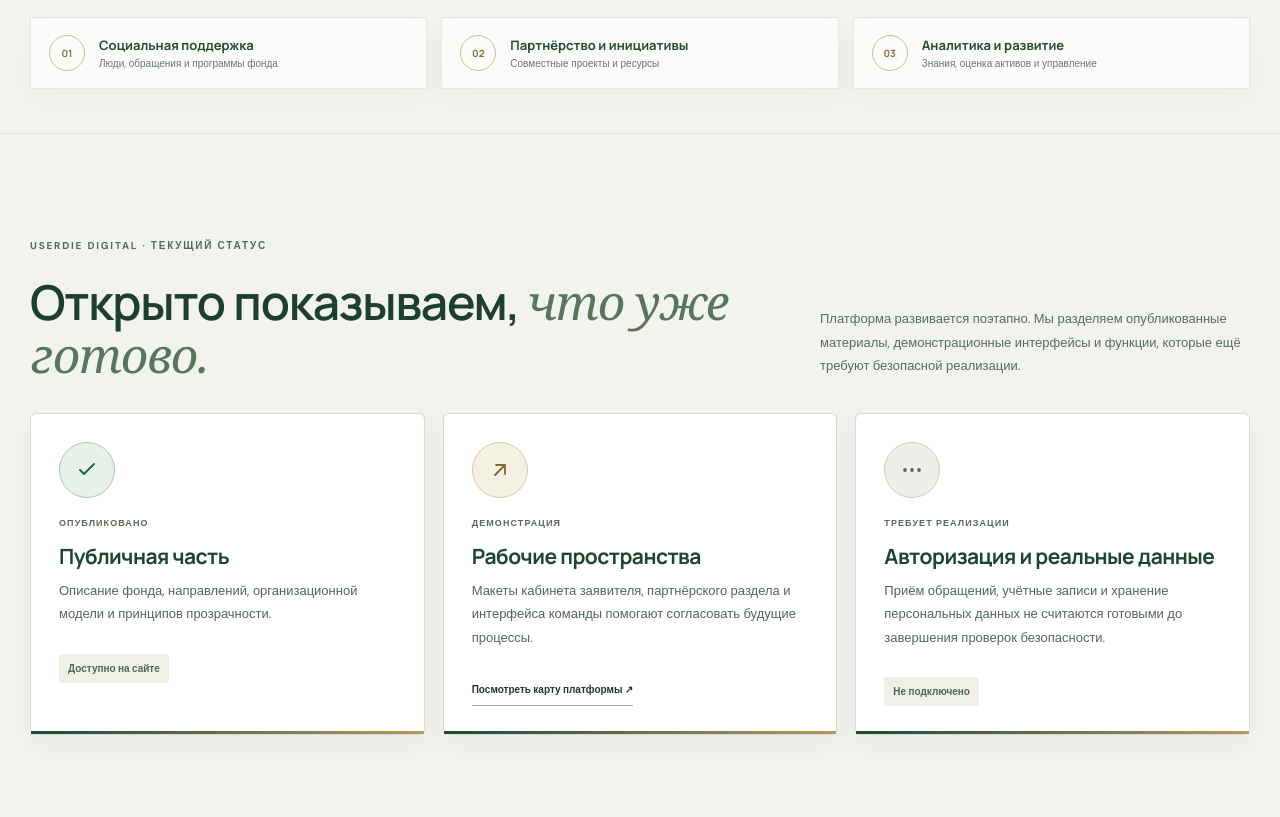
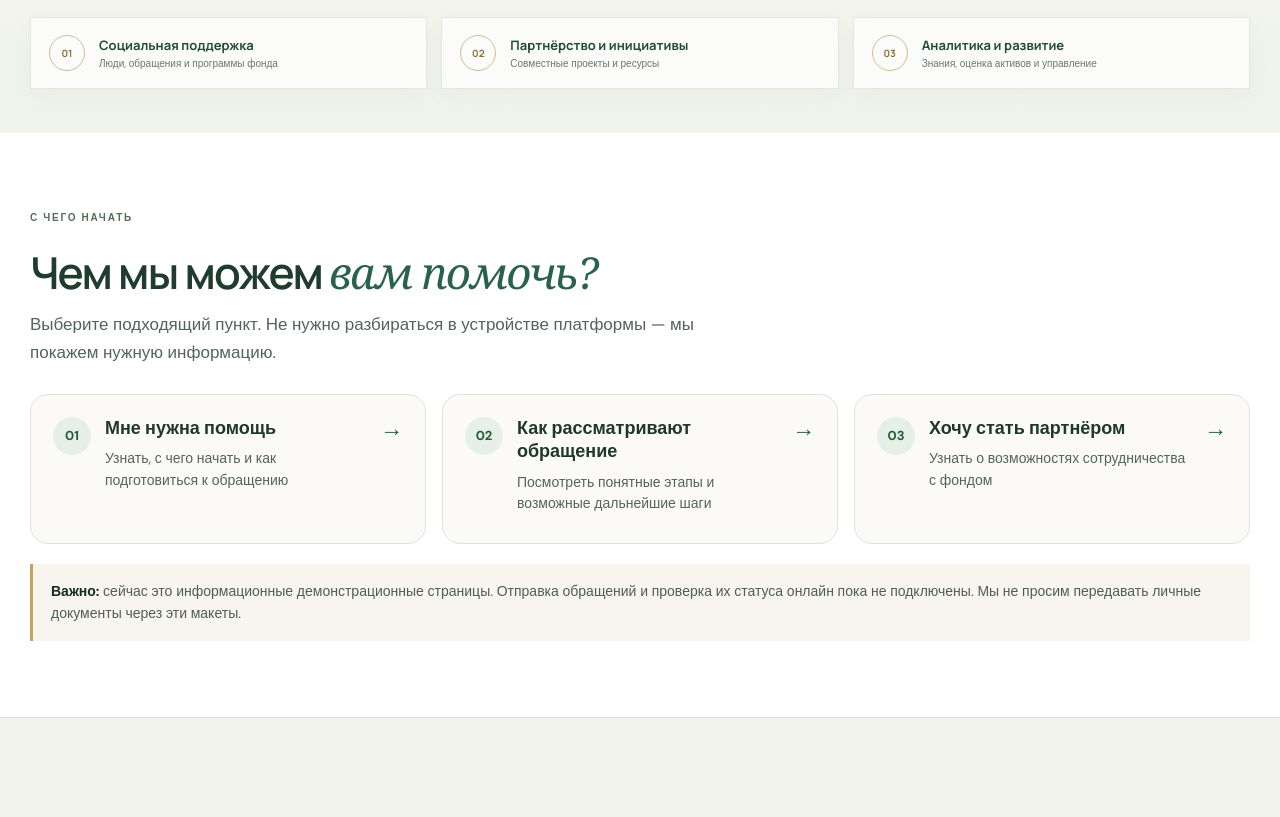
Before and after one commit to userdie-foundation/userdie-digital, a website: page website/index.html in a window 1280 px wide. Shown: the part 764-1581 px from the top of the page. Drawn offline with Linux system fonts and the light colour scheme.

Commit message:
feat: add simple help pathways to public homepage

```diff
--- a/website/index.html
+++ b/website/index.html
@@ -70,6 +70,55 @@
         <article><span class="pillar-index">03</span><span><strong>Аналитика и развитие</strong><small>Знания, оценка активов и управление</small></span></article>
       </div>
     </section>
+
+    <section class="quick-help section" id="help" aria-labelledby="quick-help-title">
+      <div class="container">
+        <div class="quick-help-heading">
+          <p class="eyebrow">С ЧЕГО НАЧАТЬ</p>
+          <h2 id="quick-help-title">Чем мы можем <em>вам помочь?</em></h2>
+          <p>Выберите подходящий пункт. Не нужно разбираться в устройстве платформы — мы покажем нужную информацию.</p>
+        </div>
+        <div class="quick-help-grid">
+          <a class="quick-help-card" href="prototype/applicant-cabinet.html#prepare">
+            <span class="quick-help-number">01</span>
+            <span class="quick-help-card-copy"><strong>Мне нужна помощь</strong><small>Узнать, с чего начать и как подготовиться к обращению</small></span>
+            <span class="quick-help-arrow" aria-hidden="true">→</span>
+          </a>
+          <a class="quick-help-card" href="prototype/applicant-cabinet.html#steps">
+            <span class="quick-help-number">02</span>
+            <span class="quick-help-card-copy"><strong>Как рассматривают обращение</strong><small>Посмотреть понятные этапы и возможные дальнейшие шаги</small></span>
+            <span class="quick-help-arrow" aria-hidden="true">→</span>
+          </a>
+          <a class="quick-help-card" href="prototype/partner-space.html">
+            <span class="quick-help-number">03</span>
+            <span class="quick-help-card-copy"><strong>Хочу стать партнёром</strong><small>Узнать о возможностях сотрудничества с фондом</small></span>
+            <span class="quick-help-arrow" aria-hidden="true">→</span>
+          </a>
+        </div>
+        <p class="quick-help-note"><strong>Важно:</strong> сейчас это информационные демонстрационные страницы. Отправка обращений и проверка их статуса онлайн пока не подключены. Мы не просим передавать личные документы через эти макеты.</p>
+      </div>
+    </section>
+
+    <style>
+      .quick-help{padding:clamp(48px,6vw,76px) 0;background:#fff}
+      .quick-help-heading{max-width:720px;margin-bottom:28px}
+      .quick-help-heading h2{margin:10px 0 12px;font-size:clamp(30px,4vw,44px);line-height:1.12;letter-spacing:-.04em}
+      .quick-help-heading h2 em{color:#28624d}
+      .quick-help-heading>p:last-child{margin:0;color:#53645b;font-size:17px;line-height:1.65}
+      .quick-help-grid{display:grid;grid-template-columns:repeat(3,minmax(0,1fr));gap:16px}
+      .quick-help-card{display:flex;align-items:flex-start;gap:14px;min-height:150px;padding:22px;border:1px solid #dce5dd;border-radius:18px;background:#fbfaf6;color:#172b25;text-decoration:none;transition:background .18s ease,border-color .18s ease,transform .18s ease}
+      .quick-help-card:hover{background:#f1f6ef;border-color:#a9c3ad;transform:translateY(-2px)}
+      .quick-help-card:focus-visible{outline:3px solid #c4a35a;outline-offset:4px}
+      .quick-help-number{display:grid;place-items:center;flex:0 0 38px;height:38px;border-radius:50%;background:#e7f0e8;color:#245b39;font-size:13px;font-weight:800}
+      .quick-help-card-copy{display:grid;gap:8px;min-width:0}
+      .quick-help-card-copy strong{font-size:18px;line-height:1.3}
+      .quick-help-card-copy small{font-size:14px;line-height:1.55;color:#53645b}
+      .quick-help-arrow{margin-left:auto;color:#28624d;font-size:23px;line-height:1}
+      .quick-help-note{margin:20px 0 0;padding:16px 18px;border-left:3px solid #c4a35a;background:#f7f5ed;color:#4f5e55;font-size:14px;line-height:1.6}
+      .quick-help-note strong{color:#172b25}
+      @media(max-width:760px){.quick-help-grid{grid-template-columns:1fr}.quick-help-card{min-height:unset;padding:18px}.quick-help-heading>p:last-child{font-size:16px}}
+      @media(prefers-reduced-motion:reduce){.quick-help-card{transition:none}}
+    </style>
 
     <section class="platform-status section" aria-labelledby="platform-status-title">
       <div class="container">
```
